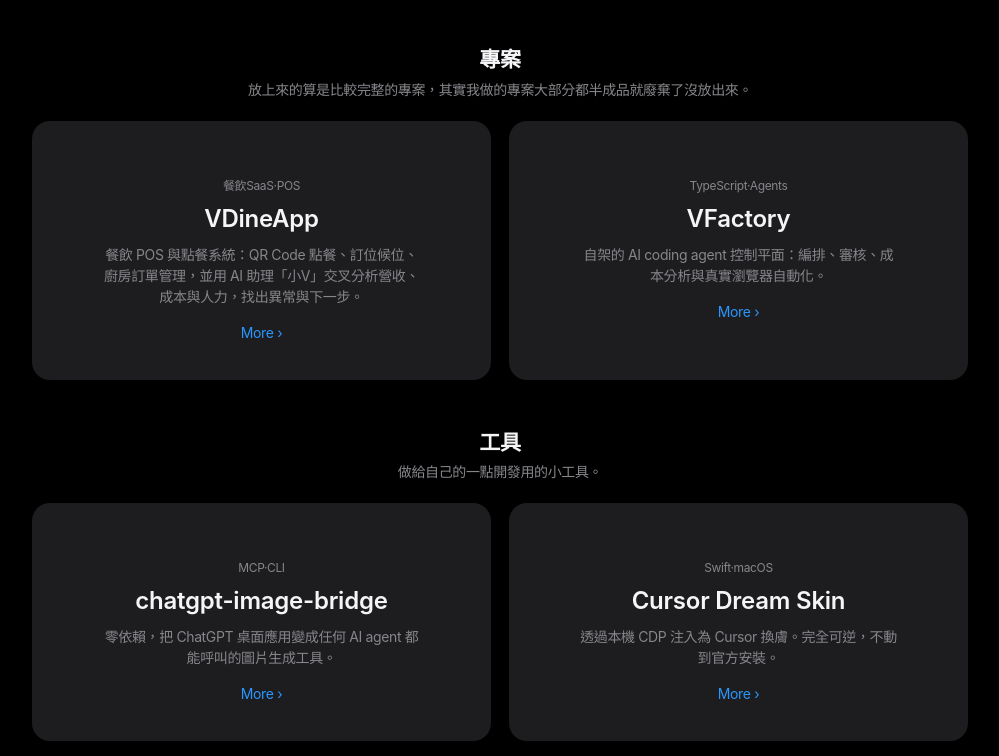
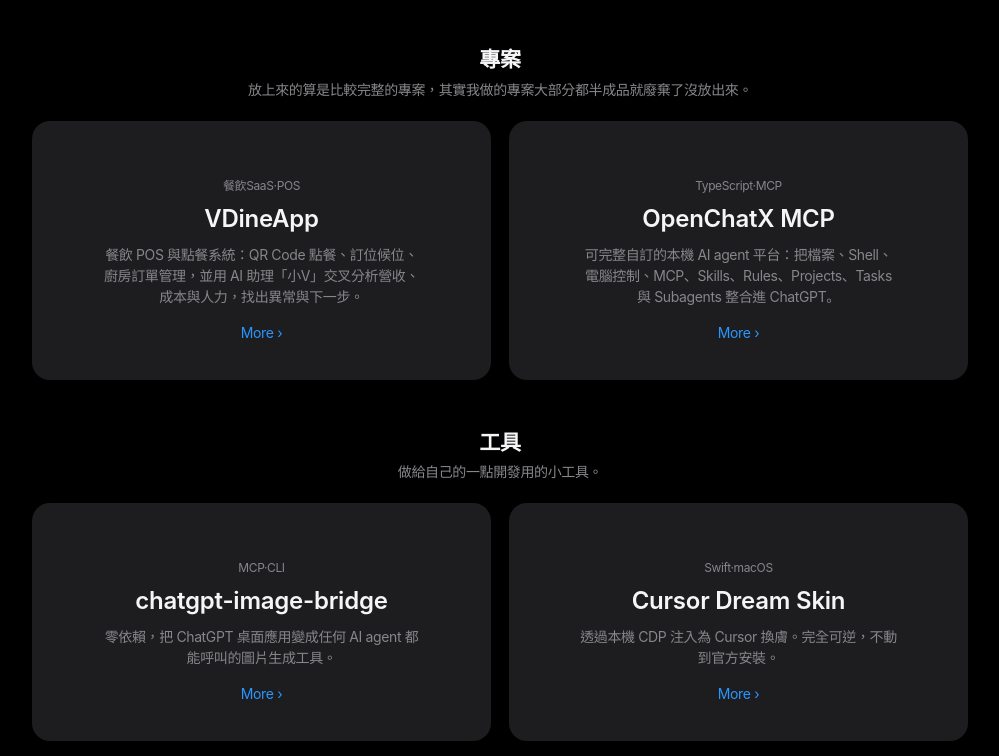
Before and after one commit to XiaoPuOuO/XiaoPuOuO.github.io, a plain HTML site: page index.html in a window 1280 px wide. Shown: the part 5469-6225 px from the top of the page, without its empty margins (140-1139 px from the left). Drawn offline with Linux system fonts and the light colour scheme.

Commit message:
feat: 將 VFactory 專案改為 OpenChatX MCP

```diff
--- a/index.html
+++ b/index.html
@@ -394,10 +394,10 @@
           <p>餐飲 POS 與點餐系統：QR Code 點餐、訂位候位、廚房訂單管理，並用 AI 助理「小V」交叉分析營收、成本與人力，找出異常與下一步。</p>
           <span class="chevron">More&nbsp;&#8250;</span>
         </a>
-        <a class="tile" href="https://github.com/XiaoPuOuO/VFactory" target="_blank" rel="noopener">
-          <p class="cat">TypeScript&#183;Agents</p>
-          <h3>VFactory</h3>
-          <p>自架的 AI coding agent 控制平面：編排、審核、成本分析與真實瀏覽器自動化。</p>
+        <a class="tile" href="https://github.com/XiaoPuOuO/openchatx-mcp" target="_blank" rel="noopener">
+          <p class="cat">TypeScript&#183;MCP</p>
+          <h3>OpenChatX MCP</h3>
+          <p>可完整自訂的本機 AI agent 平台：把檔案、Shell、電腦控制、MCP、Skills、Rules、Projects、Tasks 與 Subagents 整合進 ChatGPT。</p>
           <span class="chevron">More&nbsp;&#8250;</span>
         </a>
       </div>
```
